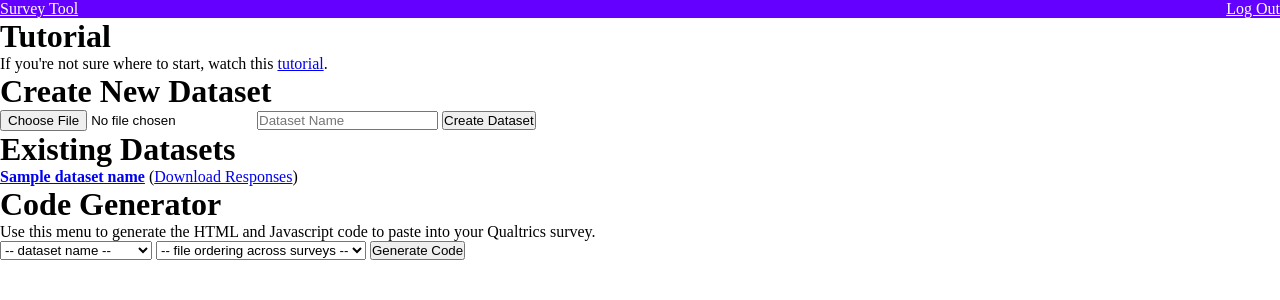
After one commit to fast40/qualtricks, a Flask app: template services/web/templates/index.html in a window 1280 px wide. The commit adds this page. Shown: the top 300 px of the page. Run offline with Flask 3, Linux system fonts and the light colour scheme; the template is opened without the code that fills it: most values are stand-ins (such as "Sample title", 1, 10 or a date in 2020); some libraries are stand-ins or nearby versions.

Commit message:
Wednesday deadline horrible trash fire commit that might work

```diff
--- a/docker-compose.dev.yaml
+++ b/docker-compose.dev.yaml
@@ -7,7 +7,7 @@ services:
       - 8000
     volumes:
       - ./services/web/:/app
-      - ./data:/app/static/data
+      - ./files:/files
     command: gunicorn --bind 0.0.0.0:8000 --workers 3 --max-requests 1 --reload app:app
     depends_on:
       - mongo
@@ -16,6 +16,8 @@ services:
     build:
       context: ./services/nginx
       target: dev
+    volumes:
+      - ./files:/files
     ports:
       - 80:80
     depends_on:
--- a/docker-compose.prod.yaml
+++ b/docker-compose.prod.yaml
@@ -4,6 +4,8 @@ services:
   web:
     container_name: web
     build: ./services/web
+    volumes:
+      - ./files:/files
     expose:
       - 8000
     command: gunicorn --bind 0.0.0.0:8000 --workers 3 app:app
@@ -16,7 +18,7 @@ services:
     volumes:
       - ./certbot/conf:/etc/letsencrypt
       - ./certbot/www:/var/www/certbot
-      - ./data:/app/static/data
+      - ./files:/files
     ports:
       - 80:80
       - 443:443
--- a/services/web/app.py
+++ b/services/web/app.py
@@ -1,4 +1,4 @@
-from flask import Flask, Response, request, render_template, send_file, redirect, url_for
+from flask import Flask, Response, request, render_template, send_file, redirect, url_for, abort, send_from_directory
 from flask_pymongo import PyMongo
 from authenticate import create_authentication_routes, password_protected
 import datasets
@@ -7,27 +7,38 @@ app = Flask(__name__)
 app.config.from_pyfile('config.py')
 client = PyMongo(app).cx
 
+if client is None:
+	raise Exception('There was an issue getting the database client.')
+
+
 create_authentication_routes(app, 'authenticate.html')
 
 
 @app.route('/')
 @password_protected
 def index():
-	dataset_names = datasets.get(client)
+	return render_template('index.html', dataset_names=datasets.get(client))
 
-	return render_template('upload.html', dataset_names=dataset_names)
+
+@app.route('/dataset/<dataset_id>')
+@password_protected
+def dataset(dataset_id):
+	files = datasets.get_files(dataset_id, client)
+
+	return render_template('dataset.html', datasets=datasets.get(client), files=files)
 
 
 @app.route('/get_file')
 def get_file():
 	dataset = request.args.get('dataset')
+	ordering = request.args.get('ordering')
 	response = request.args.get('response')
 	loop_number = request.args.get('loop_number')
 
-	if dataset is None or response is None or loop_number is None or loop_number[0] == '$':  # loop_number[0] will be $ when building the qualtrics survey
+	if dataset is None or ordering is None or response is None or loop_number is None or loop_number[0] == '$':  # loop_number[0] will be $ when building the qualtrics survey
 		return redirect(url_for('static', filename='media/test_video.webm'))
 
-	file_path = datasets.get_file(dataset, response, loop_number, client)
+	file_path = datasets.get_file_fixed(dataset, response, int(loop_number), client)
 
 	return redirect(f'/static/data/{file_path}')
 
@@ -35,13 +46,14 @@ def get_file():
 @app.route('/get_url')
 def get_url():
 	dataset = request.args.get('dataset')
+	ordering = request.args.get('ordering')
 	response = request.args.get('response')
 	loop_number = request.args.get('loop_number')
 
-	if dataset is None or response is None or loop_number is None or loop_number[0] == '$':  # loop_number[0] will be $ when building the qualtrics survey
+	if dataset is None or ordering is None or response is None or loop_number is None or loop_number[0] == '$':  # loop_number[0] will be $ when building the qualtrics survey
 		file_path = url_for('static', filename='media/test_video.webm')
-	else:
-		file_path = datasets.get_file(dataset, response, loop_number, client)
+	else:  # elif ordering == 'fixed':
+		file_path = datasets.get_file_fixed(dataset, response, int(loop_number), client)
 
 	file_url = Response(str(file_path))
 	file_url.headers['Access-Control-Allow-Origin'] = '*'
@@ -51,10 +63,10 @@ def get_url():
 
 @app.route('/upload', methods=['POST'])
 def upload():
-	file = request.files['data']
-	dataset = request.form['dataset']
+	zip_file = request.files['zip_file']
+	dataset = request.form['dataset_name']
 
-	datasets.create(dataset, file, client)
+	datasets.create(dataset, zip_file, client)
 
 	return redirect('/')
 
@@ -70,7 +82,7 @@ def download():
 
 @app.route('/test')
 def test():
-	return render_template('test.html')
+	return '/test'
 
 
 # @app.route('/reset')
--- /dev/null
+++ b/services/web/static/css/layout.css
@@ -0,0 +1,21 @@
+* {
+	box-sizing: border-box;
+    padding: 0;
+    margin: 0;
+
+	--color: rgb(100, 0, 255);
+}
+
+nav {
+    display: flex;
+    justify-content: space-between;
+	background-color: var(--color);
+}
+
+nav a {
+    color: white;
+}
+
+code {
+    white-space: pre-wrap;
+}
--- /dev/null
+++ b/services/web/static/javascript/generate.js
@@ -0,0 +1,31 @@
+const javascriptCodeElement = document.getElementById("javascript");
+const htmlCodeElement = document.getElementById("html");
+
+const datasetNameSelector = document.querySelector("select[name=dataset_name]");
+const orderingSelector = document.querySelector("select[name=ordering]");
+
+function generateCode() {
+    javascriptCodeElement.textContent = generateJavascript(datasetNameSelector.value, orderingSelector.value);
+    htmlCodeElement.textContent = generateHTML(datasetNameSelector.value, orderingSelector.value);
+
+    javascriptCodeElement.parentElement.style.display = "initial";
+}
+
+function generateJavascript(dataset_name, ordering) {
+    return `const embeddedDataField = "Video" + String("\${lm://CurrentLoopNumber}");
+const xhttp = new XMLHttpRequest();
+xhttp.onreadystatechange = function() {
+    if (this.readyState == 4 && this.status == 200) {
+        Qualtrics.SurveyEngine.setEmbeddedData(embeddedDataField, xhttp.responseText);
+    }
+};
+xhttp.open("GET", "http://localhost/get_url?dataset=${dataset_name}&ordering=${ordering}&response=\${e://Field/ResponseID}&loop_number=\${lm://CurrentLoopNumber}", true);
+xhttp.send();`;
+}
+
+function generateHTML(dataset_name, ordering) {
+    return `<video class="inserted-video" style="width: 100%;" controls playsinline>
+<source id="video-source" src="http://localhost/get_url?dataset=${dataset_name}&ordering=${ordering}&response=\${e://Field/ResponseID}&loop_number=\${lm://CurrentLoopNumber}" type="video/mp4">
+Your browser does not support the video tag.
+</video>`;
+}
--- a/services/web/templates/authenticate.html
+++ b/services/web/templates/authenticate.html
@@ -2,11 +2,10 @@
 <html>
 	<head>
 		<title>Authenticate</title>
-		<link rel="stylesheet" href="{{ url_for('static', filename='css/style.css') }}">
 	</head>
 	<body>
 		<form action="/authenticate?redirect={{ redirect_url }}" method="post" enctype="multipart/form-data">
-			<input type="password" name="password" placeholder="Password" required>
+			<input type="password" name="password" placeholder="Accesss code" required autofocus>
 			<input type="submit">
 		</form>
 	</body>
--- /dev/null
+++ b/services/web/templates/index.html
@@ -0,0 +1,54 @@
+{% extends "layout.html" %}
+{% block content %}
+<div>
+    <h1>Tutorial</h1>
+    <p>If you're not sure where to start, watch this <a href="/test">tutorial</a>.</p>
+</div>
+<div>
+    <h1>Create New Dataset</h1>
+    <form action="/upload" method="post" enctype="multipart/form-data">
+        <input type="file" name="zip_file" required>
+        <input type="text" name="dataset_name" placeholder="Dataset Name" required>
+        <input type="submit" value="Create Dataset">
+    </form>
+</div>
+{% if dataset_names %}
+<div>
+    <h1>Existing Datasets</h1>
+    <div>
+        {% for dataset_name in dataset_names %}
+        <div>
+            <a href="/dataset/{{ dataset_name }}"><b>{{ dataset_name }}</b></a>
+            (<a href="/download?dataset={{ dataset_name }}">Download Responses</a>)
+        </div>
+        {% endfor %}
+    </div>
+</div>
+<div>
+    <h1>Code Generator</h1>
+    <p>Use this menu to generate the HTML and Javascript code to paste into your Qualtrics survey.</p>
+    <form action="/setup" onsubmit="event.preventDefault(); generateCode();">
+        <select name="dataset_name" required>
+            <option value="" selected disabled><strong>-- dataset name --</strong></option>
+            {% for dataset_name in dataset_names %}
+            <option value="{{ dataset_name }}">{{ dataset_name }}</option>
+            {% endfor %}
+        </select>
+        <select name="ordering" required>
+            <option value="" selected disabled><strong>-- file ordering across surveys --</strong></option>
+            <option value="random_replacement">random (replacement)</option>
+            <option value="random_no_replacement">random (no replacement)</option>
+            <option value="fixed">fixed ordering</option>
+        </select>
+        <input type="submit" value="Generate Code">
+    </form>
+    <div style="display: none;">
+        <h2>Javascript</h2>
+        <code id="javascript"></code>
+        <h2>HTML</h2>
+        <code id="html"></code>
+    </div>
+</div>
+{% endif %}
+<script src="{{ url_for('static', filename='javascript/generate.js') }}"></script>
+{% endblock content %}
--- /dev/null
+++ b/services/web/templates/layout.html
@@ -0,0 +1,21 @@
+<!DOCTYPE html>
+<html>
+	<head>
+		<title>Survey Tool</title>
+		<link rel="stylesheet" href="{{ url_for('static', filename='css/layout.css') }}">
+	</head>
+	<body>
+		<nav>
+			<div>
+				<a href="/">Survey Tool</a>
+			</div>
+			<div>
+				<a href="/logout">Log Out</a>
+			</div>
+		</nav>
+        <div>
+            {% block content %}
+            {% endblock content %}
+        </div>
+	</body>
+</html>
--- a/services/web/templates/upload.html
+++ b/services/web/templates/upload.html
@@ -19,6 +19,7 @@
 					<a href="/download?dataset={{ dataset_name }}" class="button">Download</a>
 				</div>
 				<div>
+					<a href="/dataset/{{ dataset_name }}">Manage Dataset</a>
 					<!-- <a href="/reset?dataset={{ dataset_name }}" class="button dangerous" onclick="return confirm('Are you sure you want to reset? This will DELETE ALL SURVEY DATA contained in the log for this dataset. Be careful!')">Reset</a>
 					<a href="/delete?dataset={{ dataset_name }}" class="button dangerous" onclick="return confirm('Are you sure you want to delete? This will DELETE ALL SURVEY DATA AND FILES for this dataset. Be careful.')">Delete</a> -->
 				</div>
```
Also changed, not shown: services/web/datasets.py (+46 -66 lines), services/web/static/css/layout-good.css (added, +68 -0 lines), services/web/templates/dataset.html (added, +18 -0 lines), 4 other files.
